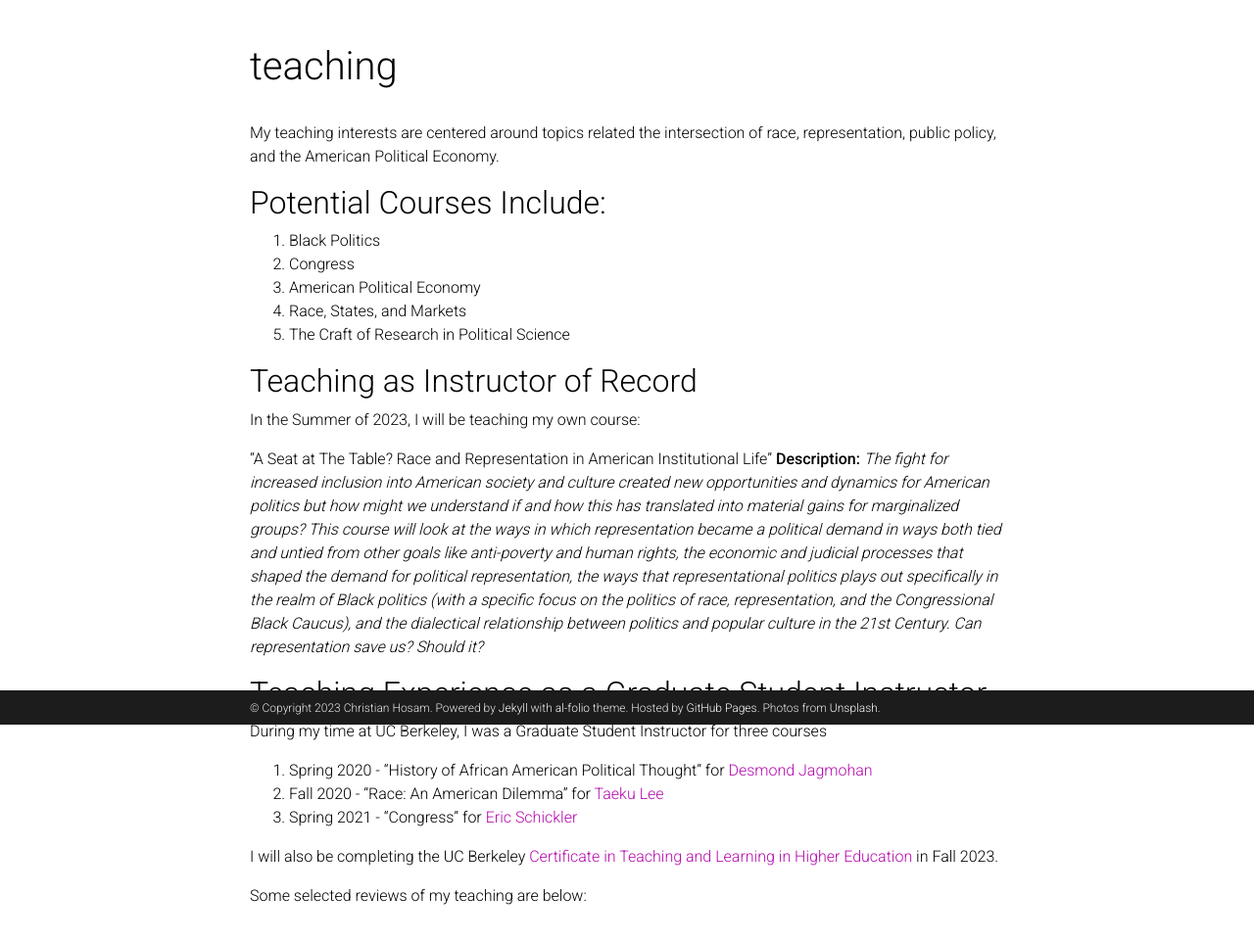
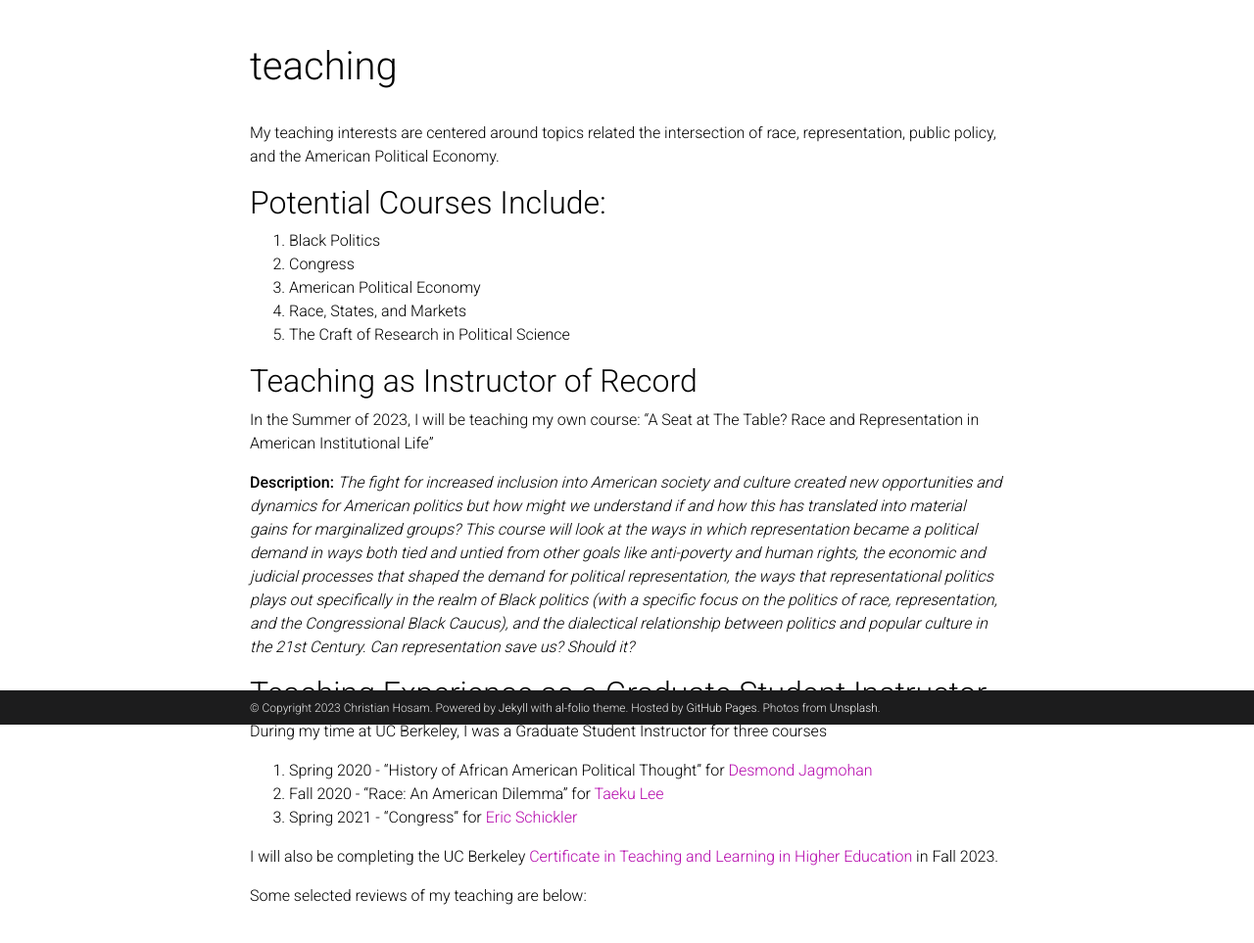
Before and after one commit to chosam2322/chosam2322.github.io, a Jekyll site: the page built from _pages/teaching.md, in a window 1280 px wide, cut to the strip 160-1173 px from the top of the page. Shown: the top 963 px of the strip at 98% size. Built offline with Jekyll 4.4.1, drawn with Linux system fonts in a browser that asks for light colours; comment, search, counter and statistics services are not loaded; a style sheet for code colours, icons or effects is not loaded.

```diff
--- a/_pages/teaching.md
+++ b/_pages/teaching.md
@@ -17,9 +17,8 @@ My teaching interests are centered around topics related the intersection of rac
 5. The Craft of Research in Political Science
 
 ## Teaching as Instructor of Record
-In the Summer of 2023, I will be teaching my own course:
+In the Summer of 2023, I will be teaching my own course: "A Seat at The Table? Race and Representation in American Institutional Life"
 
-"A Seat at The Table? Race and Representation in American Institutional Life"
 **Description:** *The fight for increased inclusion into American society and culture created new opportunities and dynamics for American politics but how might we understand if and how this has translated into material gains for marginalized groups? This course will look at the ways in which representation became a political demand in ways both tied and untied from other goals like anti-poverty and human rights, the economic and judicial processes that shaped the demand for political representation, the ways that representational politics plays out specifically in the realm of Black politics (with a specific focus on the politics of race, representation, and the Congressional Black Caucus), and the dialectical relationship between politics and popular culture in the 21st Century. Can representation save us? Should it?*
 
 ## Teaching Experience as a Graduate Student Instructor
```
